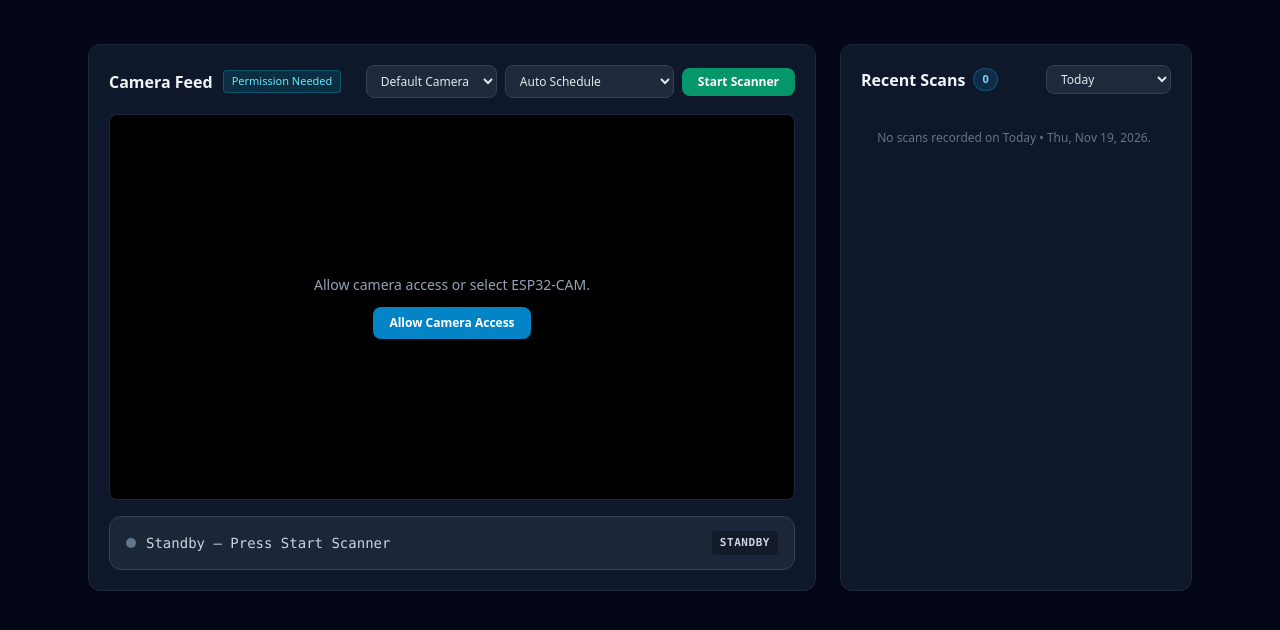
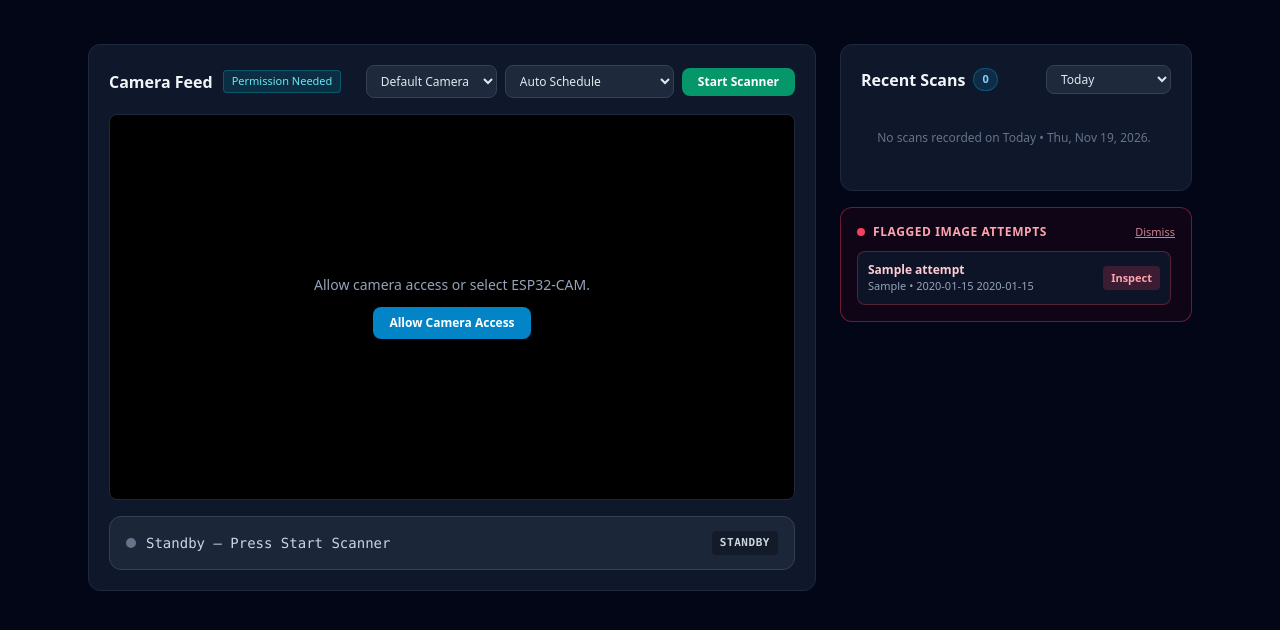
Before and after one commit to hfqhi/esp32-attendance-server, a Flask app: page / in a window 1280 px wide. Shown: the part 104-734 px from the top of the page. Run offline with Flask 3, Linux system fonts and the light colour scheme; tables that the repository leaves empty hold one stand-in row (values such as "Sample post"); data that the repository does not hold is empty; parts of the project's set-up code (start-up, migrations or seed data) failed here and were passed over; some libraries are stand-ins or nearby versions.

Commit message:
feat(ui): add proof snapshot previews, flagged spoof alerts, and single attendance log deletion

```diff
--- a/static/js/dashboard.js
+++ b/static/js/dashboard.js
@@ -1,4 +1,5 @@
 let cachedLogs = [];
+let cachedSpoofs = [];
 let cachedStudents = [];
 let cachedSchedules = [];
 
@@ -33,6 +34,7 @@ const ICONS = {
   calendar: `<svg class="w-4 h-4" fill="none" viewBox="0 0 24 24" stroke="currentColor" stroke-width="1.8"><path stroke-linecap="round" stroke-linejoin="round" d="M8 7V3m8 4V3m-9 8h10M5 21h14a2 2 0 002-2V7a2 2 0 00-2-2H5a2 2 0 00-2 2v12a2 2 0 002 2z"/></svg>`,
   edit: `<svg class="w-4 h-4" fill="none" viewBox="0 0 24 24" stroke="currentColor" stroke-width="1.8"><path stroke-linecap="round" stroke-linejoin="round" d="M16.862 4.487l1.687-1.688a1.875 1.875 0 112.652 2.652L10.582 16.07a4.5 4.5 0 01-1.897 1.13L6 18l.8-2.685a4.5 4.5 0 011.13-1.897l8.932-8.931zm0 0L19.5 7.125"/></svg>`,
   trash: `<svg class="w-4 h-4" fill="none" viewBox="0 0 24 24" stroke="currentColor" stroke-width="1.8"><path stroke-linecap="round" stroke-linejoin="round" d="M14.74 9l-.346 9m-4.788 0L9.26 9m9.968-3.21c.342.052.682.107 1.022.166m-1.022-.165L18.16 19.673a2.25 2.25 0 01-2.244 2.077H8.084a2.25 2.25 0 01-2.244-2.077L4.772 5.79m14.456 0a48.108 48.108 0 00-3.478-.397m-12 .562c.34-.059.68-.114 1.022-.165m0 0a48.11 48.11 0 013.478-.397m7.5 0v-.916c0-1.18-.91-2.164-2.09-2.201a51.964 51.964 0 00-3.32 0c-1.18.037-2.09 1.022-2.09 2.201v.916m7.5 0a48.667 48.667 0 00-7.5 0"/></svg>`,
+  photo: `<svg class="w-4 h-4" fill="none" viewBox="0 0 24 24" stroke="currentColor" stroke-width="1.8"><path stroke-linecap="round" stroke-linejoin="round" d="M2.25 15.75l5.159-5.159a2.25 2.25 0 013.182 0l5.159 5.159m-1.5-1.5l1.409-1.409a2.25 2.25 0 013.182 0l2.909 2.909m-18 3.75h16.5a1.5 1.5 0 001.5-1.5V6a1.5 1.5 0 00-1.5-1.5H3.75A1.5 1.5 0 002.25 6v12a1.5 1.5 0 001.5 1.5zm10.5-11.25h.008v.008h-.008V8.25zm.375 0a.375.375 0 11-.75 0 .375.375 0 01.75 0z"/></svg>`,
 };
 
 const DAY_ACCENTS = {
@@ -74,7 +76,10 @@ const DAY_ACCENTS = {
 };
 
 document.addEventListener("keydown", (e) => {
-  if (e.key === "Escape") closeManageModal();
+  if (e.key === "Escape") {
+    closeManageModal();
+    closeProofModal();
+  }
 });
 
 function openManageModal() {
@@ -83,6 +88,19 @@ function openManageModal() {
 
 function closeManageModal() {
   document.getElementById("manageModal").classList.add("hidden");
+}
+
+function openProofModal(relPath, title, meta) {
+  if (!relPath) return;
+  document.getElementById("proofModalImg").src = `/proofs/${relPath}`;
+  document.getElementById("proofModalTitle").textContent = title;
+  document.getElementById("proofModalMeta").textContent = meta;
+  document.getElementById("proofModal").classList.remove("hidden");
+}
+
+function closeProofModal() {
+  document.getElementById("proofModal").classList.add("hidden");
+  document.getElementById("proofModalImg").src = "";
 }
 
 function getTodayDateString() {
@@ -114,7 +132,7 @@ setInterval(() => {
     `${dayName} • ${now.toLocaleTimeString()}`;
 }, 1000);
 
-setInterval(loadDashboardData, 10000);
+setInterval(loadDashboardData, 8000);
 
 function format12Hour(time24) {
   const [hStr, mStr] = time24.split(":");
@@ -139,7 +157,7 @@ function switchTab(tab) {
   loadDashboardData();
 }
 
-// --- DROPDOWN-FILTERED RECENT SCANS (DEFAULTS TO TODAY) ---
+// --- RECENT SCANS & SPOOF ALERTS ---
 function onRecentScansScopeChange() {
   const scope = document.getElementById("recentScansScope").value;
   const dateInput = document.getElementById("recentScansDate");
@@ -182,13 +200,20 @@ function renderRecentScans() {
           scope === "all"
             ? `<span class="text-slate-500">${l.date_str} • </span>`
             : "";
+        const proofBtn = l.proof_image
+          ? `<button type="button" onclick="openProofModal('${l.proof_image}', '${l.full_name.replace(/'/g, "\\'")}', '${l.subject_code || l.subject} • ${l.date_str} ${l.time_str}')" title="View Capture Proof" class="p-1 rounded text-slate-400 hover:text-sky-300 hover:bg-slate-700/60 transition">${ICONS.photo}</button>`
+          : "";
+
         return `
       <div class="p-3 rounded-lg bg-slate-800/70 border border-slate-700/60 flex justify-between items-center gap-2">
         <div class="min-w-0">
           <p class="font-semibold text-slate-100 truncate">${l.full_name}</p>
           <p class="text-xs text-slate-400 truncate">${subjBadge} • ${datePrefix}${l.time_str}</p>
         </div>
-        <span class="px-2 py-0.5 rounded text-xs font-bold shrink-0 ${badgeClass(l.status)}">${l.status}</span>
+        <div class="flex items-center gap-1.5 shrink-0">
+          ${proofBtn}
+          <span class="px-2 py-0.5 rounded text-xs font-bold ${badgeClass(l.status)}">${l.status}</span>
+        </div>
       </div>
     `;
       })
@@ -196,11 +221,45 @@ function renderRecentScans() {
     `<p class="text-slate-500 text-xs py-6 text-center">${targetDate ? `No scans recorded on ${formatHumanDate(targetDate)}.` : "No scans recorded yet."}</p>`;
 }
 
+function renderSpoofAlerts() {
+  const panel = document.getElementById("spoofAlertPanel");
+  const list = document.getElementById("spoofAlertsList");
+  if (!panel || !list) return;
+
+  if (!cachedSpoofs || cachedSpoofs.length === 0) {
+    panel.classList.add("hidden");
+    return;
+  }
+
+  panel.classList.remove("hidden");
+  list.innerHTML = cachedSpoofs
+    .map(
+      (sp) => `
+    <div class="p-2.5 rounded-lg bg-slate-900/90 border border-rose-500/30 flex items-center justify-between gap-2">
+      <div class="min-w-0">
+        <p class="font-semibold text-rose-200 truncate">${sp.suspected_name}</p>
+        <p class="text-[11px] text-slate-400 truncate">${sp.source} • ${sp.date_str} ${sp.time_str}</p>
+      </div>
+      <button type="button" onclick="openProofModal('${sp.proof_image}', 'Spoof Attempt: ${sp.suspected_name.replace(/'/g, "\\'")}', '${sp.source} • Texture ${sp.texture_score} • ${sp.date_str} ${sp.time_str}')" class="shrink-0 px-2 py-1 rounded bg-rose-500/20 hover:bg-rose-500/30 text-rose-300 font-semibold text-[11px] transition">
+        Inspect
+      </button>
+    </div>
+  `,
+    )
+    .join("");
+}
+
+async function clearSpoofAlerts() {
+  await fetch("/api/spoofs/clear", { method: "DELETE" });
+  loadDashboardData();
+}
+
 async function loadDashboardData() {
   const res = await fetch("/api/dashboard_data");
   const data = await res.json();
 
   cachedLogs = data.logs;
+  cachedSpoofs = data.spoofs || [];
   cachedStudents = data.students;
   cachedSchedules = [...data.schedules].sort((a, b) => {
     const dDiff =
@@ -262,6 +321,7 @@ async function loadDashboardData() {
   filterStuSel.value = prevFilterStu;
 
   renderRecentScans();
+  renderSpoofAlerts();
   refreshLogsDisplay();
   renderStudentsTable();
   renderDayGroupedSchedules();
@@ -304,7 +364,7 @@ function renderStudentsTable() {
     `<tr><td colspan="5" class="py-4 px-4 text-center text-xs text-slate-500">No enrolled students.</td></tr>`;
 }
 
-// --- DAY-GROUPED SCHEDULES WITH MULTI-COLOR PALETTE ---
+// --- DAY-GROUPED SCHEDULES ---
 function setScheduleDayFilter(day) {
   selectedScheduleDayFilter = day;
   const sel = document.getElementById("scheduleDayFilter");
@@ -397,7 +457,7 @@ function renderDayGroupedSchedules() {
     .join("");
 }
 
-// --- ATTENDANCE LOGS (DROPDOWN SCOPE, DEFAULTS TO TODAY) & CALENDAR ---
+// --- ATTENDANCE LOGS (WITH SINGLE LOG DELETE & PROOF PREVIEW) ---
 function onLogDateScopeChange() {
   const scope = document.getElementById("logDateScope").value;
   const dateInput = document.getElementById("filterDate");
@@ -504,6 +564,10 @@ function renderDayGroupedLogsTable(filteredLogs) {
           const codeBadge = l.subject_code
             ? `<span class="inline-block px-2 py-0.5 rounded font-mono text-xs font-bold bg-indigo-500/15 text-indigo-300 border border-indigo-500/30 mr-2">${l.subject_code}</span>`
             : "";
+          const proofBtn = l.proof_image
+            ? `<button type="button" onclick="openProofModal('${l.proof_image}', '${l.full_name.replace(/'/g, "\\'")}', '${l.subject_code || l.subject} • ${l.date_str} ${l.time_str}')" title="View Capture Proof" class="p-1.5 rounded-lg text-slate-400 hover:text-sky-300 hover:bg-slate-800 transition">${ICONS.photo}</button>`
+            : "";
+
           return `
         <tr class="hover:bg-slate-800/35 transition">
           <td class="py-2.5 px-4">
@@ -512,7 +576,15 @@ function renderDayGroupedLogsTable(filteredLogs) {
           </td>
           <td class="py-2.5 px-4 text-slate-200">${codeBadge}${l.subject}</td>
           <td class="py-2.5 px-4"><span class="px-2.5 py-0.5 rounded-full text-xs font-bold ${badgeClass(l.status)}">${l.status}</span></td>
-          <td class="py-2.5 px-4 font-mono text-xs text-slate-300 text-right">${l.time_str}</td>
+          <td class="py-2.5 px-4 font-mono text-xs text-slate-300">${l.time_str}</td>
+          <td class="py-2.5 px-4 text-right">
+            <div class="inline-flex items-center justify-end gap-1">
+              ${proofBtn}
+              <button type="button" onclick="deleteSingleLog(${l.id})" title="Delete This Log" aria-label="Delete This Log" class="p-1.5 rounded-lg text-slate-400 hover:text-rose-400 hover:bg-slate-800 transition">
+                ${ICONS.trash}
+              </button>
+            </div>
+          </td>
         </tr>
       `;
         })
@@ -531,7 +603,8 @@ function renderDayGroupedLogsTable(filteredLogs) {
                 <th class="py-2 px-4">Student</th>
                 <th class="py-2 px-4">Subject</th>
                 <th class="py-2 px-4">Status</th>
-                <th class="py-2 px-4 text-right">Time</th>
+                <th class="py-2 px-4">Time</th>
+                <th class="py-2 px-4 text-right">Actions</th>
               </tr>
             </thead>
             <tbody class="divide-y divide-slate-800/60">${rowsHtml}</tbody>
@@ -541,6 +614,12 @@ function renderDayGroupedLogsTable(filteredLogs) {
     `;
     })
     .join("");
+}
+
+async function deleteSingleLog(logId) {
+  if (!confirm("Delete this attendance record?")) return;
+  await fetch(`/api/logs/${logId}`, { method: "DELETE" });
+  loadDashboardData();
 }
 
 function renderAttendanceCalendar(filteredLogs) {
@@ -676,9 +755,12 @@ function inspectCalendarDate(dateKey) {
             <span class="font-semibold text-slate-100">${l.full_name}</span>
             <span class="font-mono text-indigo-300 ml-1.5">${l.subject_code || l.subject}</span>
           </div>
-          <div class="flex items-center gap-2 shrink-0">
+          <div class="flex items-center gap-1.5 shrink-0">
             <span class="px-2 py-0.5 rounded text-[10px] font-bold ${badgeClass(l.status)}">${l.status}</span>
             <span class="font-mono text-[11px] text-slate-400">${l.time_str}</span>
+            <button type="button" onclick="deleteSingleLog(${l.id})" title="Delete This Log" class="p-1 rounded text-slate-400 hover:text-rose-400 transition">
+              ${ICONS.trash}
+            </button>
           </div>
         </div>
       `,
@@ -724,7 +806,7 @@ function badgeClass(status) {
   return "bg-rose-500/20 text-rose-400";
 }
 
-// --- STUDENT FORM & CRUD (TOGGLEABLE EDIT & REFINED DARK PALETTE) ---
+// --- STUDENT FORM & CRUD ---
 function toggleEditStudent(studentId) {
   if (editingStudentOriginalId === studentId) {
     resetStudentForm();
@@ -843,7 +925,7 @@ async function deleteStudent(id) {
   loadDashboardData();
 }
 
-// --- SCHEDULE FORM & CRUD (TOGGLEABLE EDIT & REFINED DARK PALETTE) ---
+// --- SCHEDULE FORM & CRUD ---
 function toggleEditSchedule(schedId) {
   if (editingScheduleId === schedId) {
     resetScheduleForm();
--- a/templates/index.html
+++ b/templates/index.html
@@ -212,7 +212,8 @@
             </div>
           </div>
 
-          <!-- Recent Scans (Dropdown-Filtered, Defaults to Today) -->
+          <!-- Right Column: Recent Scans + Photo Spoof Alerts -->
+          <div class="space-y-4">
             <div
               class="bg-slate-900 border border-slate-800 rounded-xl p-5 flex flex-col"
             >
@@ -245,8 +246,37 @@
               />
               <div
                 id="recentFeed"
-              class="space-y-2 overflow-y-auto max-h-[420px] pr-1 text-sm"
+                class="space-y-2 overflow-y-auto max-h-[290px] pr-1 text-sm"
               ></div>
+            </div>
+
+            <!-- Flagged Photo/Screen Spoof Attempts -->
+            <div
+              id="spoofAlertPanel"
+              class="hidden bg-rose-950/20 border border-rose-500/40 rounded-xl p-4 space-y-2.5"
+            >
+              <div class="flex items-center justify-between">
+                <div class="flex items-center gap-2">
+                  <span class="w-2 h-2 rounded-full bg-rose-500"></span>
+                  <h3
+                    class="text-xs font-bold uppercase tracking-wider text-rose-300"
+                  >
+                    Flagged Image Attempts
+                  </h3>
+                </div>
+                <button
+                  type="button"
+                  onclick="clearSpoofAlerts()"
+                  class="text-[11px] text-rose-300/80 hover:text-rose-200 underline"
+                >
+                  Dismiss
+                </button>
+              </div>
+              <div
+                id="spoofAlertsList"
+                class="space-y-2 max-h-[160px] overflow-y-auto pr-1 text-xs"
+              ></div>
+            </div>
           </div>
         </div>
       </section>
@@ -690,6 +720,48 @@
       </section>
     </main>
 
+    <!-- PROOF SNAPSHOT MODAL -->
+    <div
+      id="proofModal"
+      onclick="closeProofModal()"
+      class="hidden fixed inset-0 z-50 bg-black/80 backdrop-blur-xs flex items-center justify-center p-4"
+    >
+      <div
+        onclick="event.stopPropagation()"
+        class="bg-slate-900 border border-slate-700 rounded-2xl w-full max-w-md p-5 shadow-2xl space-y-3"
+      >
+        <div class="flex items-center justify-between">
+          <h3
+            id="proofModalTitle"
+            class="text-sm font-bold text-slate-100 truncate"
+          >
+            Capture Proof
+          </h3>
+          <button
+            type="button"
+            onclick="closeProofModal()"
+            class="text-xs text-slate-300 hover:text-white px-2.5 py-1 rounded-lg bg-slate-800 border border-slate-700"
+          >
+            Close
+          </button>
+        </div>
+        <div
+          class="rounded-xl overflow-hidden bg-black border border-slate-800"
+        >
+          <img
+            id="proofModalImg"
+            src=""
+            alt="Attendance Capture Proof"
+            class="w-full h-auto object-contain"
+          />
+        </div>
+        <p
+          id="proofModalMeta"
+          class="text-xs text-slate-400 font-mono text-center"
+        ></p>
+      </div>
+    </div>
+
     <!-- MANAGE ATTENDANCE MODAL -->
     <div
       id="manageModal"
@@ -737,14 +809,14 @@
           class="pt-4 border-t border-slate-800 flex items-center justify-between gap-4"
         >
           <span class="text-xs font-semibold text-slate-300"
-            >Reset Attendance Logs</span
+            >Reset All Logs</span
           >
           <button
             type="button"
             onclick="clearTestLogs()"
             class="shrink-0 whitespace-nowrap bg-rose-950/90 hover:bg-rose-900 border border-rose-700/80 text-rose-300 text-xs font-semibold px-4 py-2 rounded-lg transition"
           >
-            Clear Logs
+            Clear All Logs
           </button>
         </div>
       </div>
```
Lines whose indentation alone changed are shown as unchanged.
